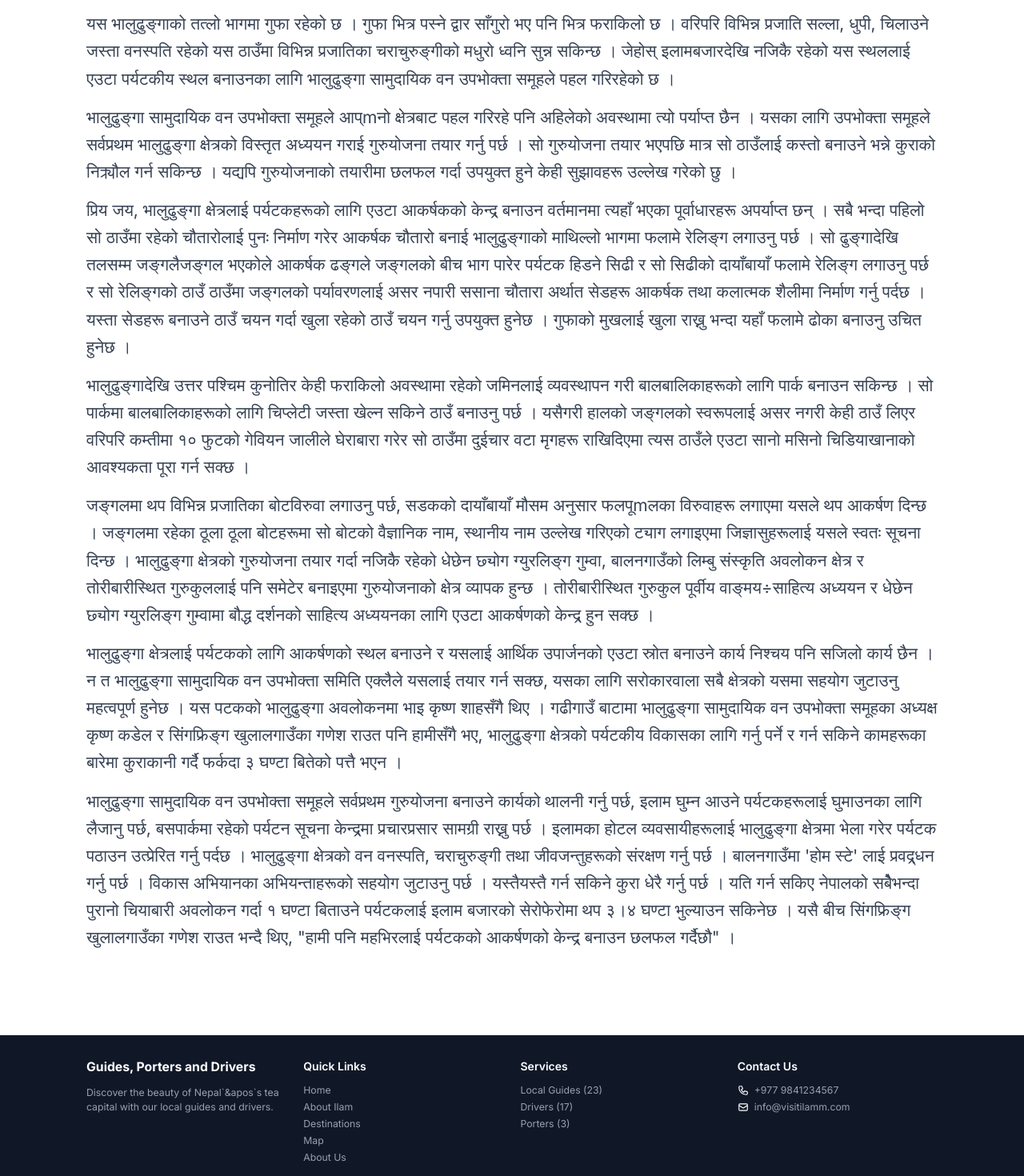
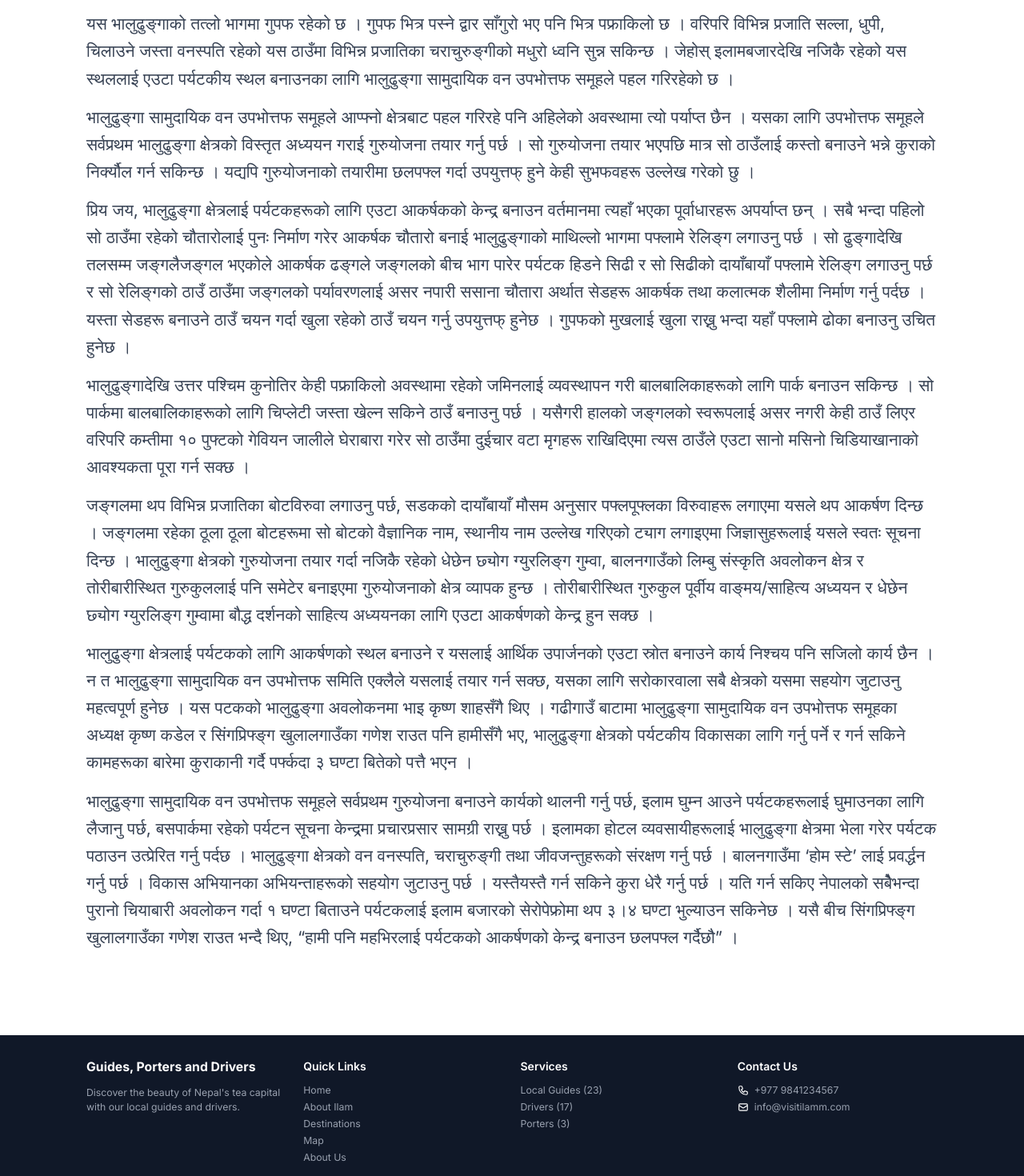
Before and after one commit to Nenson7/tourism, a Next.js app: page /blog/alauddin-ko-batti-chiya-ko-patti-bhalu-dhunga in a window 1280 px wide. Shown: the part 440-1910 px from the top of the page at 80% size. Built offline with nearby package versions, Linux system fonts and the light colour scheme.

Commit message:
fix: blog text and &apos fix

```diff
--- a/app/blog/page.tsx
+++ b/app/blog/page.tsx
@@ -19,7 +19,7 @@ export default function BlogPage() {
               Discover Ilam
             </h2>
             <p className="text-base sm:text-lg text-gray-600 max-w-2xl mx-auto">
-              Stories, experiences, and insights from Nepal`&apos`s beautiful eastern district
+              {`Stories, experiences, and insights from Nepal's beautiful eastern district`}
             </p>
           </div>
 
--- a/components/Footer.tsx
+++ b/components/Footer.tsx
@@ -8,7 +8,7 @@ const Footer = () => {
           <div>
             <h3 className="text-lg font-bold mb-3">Guides, Porters and Drivers</h3>
             <p className="text-gray-400 text-sm">
-              Discover the beauty of Nepal`&apos`s tea capital with our local guides and drivers.
+              {`Discover the beauty of Nepal's tea capital with our local guides and drivers.`}
             </p>
           </div>
           <div>
--- a/data/blog-posts.ts
+++ b/data/blog-posts.ts
@@ -10,20 +10,14 @@ export const BLOG_POSTS: BlogPost[] = [
     date: "२०६९ मंसिर ३",
     readTime: "5 min read",
     image: "/static/blog/blog-1.jpg",
-    content: `प्रिय जय, यस पटकको दशैं बिदाका बेला इलाम बजारदेखि आधा घण्टाको समयमा पैदलै हिडेर पुगिने भालुढुङ्गातिर घुम्न गएको थिए । चियाबारी बीचमा रेलिङ्गबाटो हुँदै दायाँबायाँ चियाका पत्तीहरूको सुगन्धित र मनमोहक वातावरणमा रम्दै जाँदा अझ रमाइलो हुन्छ ।  यहाँ अजङ्गको विशाल गोलो आकारको ढुङ्गा रहेको छ । यस ढुङ्गालाई भालुढुङ्गा भन्ने गरिएको हुनाले सो ढुङ्गा रहेको स्थान वरिपरिको ठाउँलाई नै भालुढुङ्गा भन्ने गरिएको छ । करिब १३ हेक्टर क्षेत्रफल ओगटेको भालुढुङ्गा क्षेत्र जङ्गलले ढाकिएकोे छ । यस भालुढुङ्गाको माथिल्लो भागबाट पश्चिमतर्पm हेर्दा पुवाखोलाको नागवेली दृश्य मनमोहक देखिन्छ भने पारिपटिृको तोरीबारी क्षेत्रको दृश्य पनि राम्रो देखिन्छ । पर्यटकहरूको सुविधाका लागि गोलो आकारको चौतारो पनि बनाइएको छ । यहाँबाट १५ मिनेटमा चुरघाँटी हुँदै धेछेन छ्योग ग्युरलिङ्ग गुम्वा पुग्न सकिन्छ ।
-
-यस भालुढुङ्गाको तत्लो भागमा गुफा रहेको छ । गुफा भित्र पस्ने द्वार साँगुरो भए पनि भित्र फराकिलो छ । वरिपरि विभिन्न प्रजाति सल्ला, धुपी, चिलाउने जस्ता वनस्पति रहेको यस ठाउँमा विभिन्न प्रजातिका चराचुरुङ्गीको मधुरो ध्वनि सुन्न सकिन्छ । जेहोस् इलामबजारदेखि नजिकै रहेको यस स्थललाई एउटा पर्यटकीय स्थल बनाउनका लागि भालुढुङ्गा सामुदायिक वन उपभोक्ता समूहले पहल गरिरहेको छ ।
-
-भालुढुङ्गा सामुदायिक वन उपभोक्ता समूहले आप्mनो क्षेत्रबाट पहल गरिरहे पनि अहिलेको अवस्थामा त्यो पर्याप्त छैन । यसका लागि उपभोक्ता समूहले सर्वप्रथम भालुढुङ्गा क्षेत्रको विस्तृत अध्ययन गराई गुरुयोजना तयार गर्नु पर्छ । सो गुरुयोजना तयार भएपछि मात्र सो ठाउँलाई कस्तो बनाउने भन्ने कुराको निक्र्यौल गर्न सकिन्छ । यद्यपि गुरुयोजनाको तयारीमा छलफल गर्दा उपयुक्त हुने केही सुझावहरू उल्लेख गरेको छु ।
-
-प्रिय जय, भालुढुङ्गा क्षेत्रलाई पर्यटकहरूको लागि एउटा आकर्षकको केन्द्र बनाउन वर्तमानमा त्यहाँ भएका पूर्वाधारहरू अपर्याप्त छन् । सबै भन्दा पहिलो सो ठाउँमा रहेको चौतारोलाई पुनः निर्माण गरेर आकर्षक चौतारो बनाई भालुढुङ्गाको माथिल्लो भागमा फलामे रेलिङ्ग लगाउनु पर्छ । सो ढुङ्गादेखि तलसम्म जङ्गलैजङ्गल भएकोले आकर्षक ढङ्गले जङ्गलको बीच भाग पारेर पर्यटक हिडने सिढी र सो सिढीको दायाँबायाँ फलामे रेलिङ्ग लगाउनु पर्छ र सो रेलिङ्गको ठाउँ ठाउँमा जङ्गलको पर्यावरणलाई असर नपारी ससाना चौतारा अर्थात सेडहरू आकर्षक तथा कलात्मक शैलीमा निर्माण गर्नु पर्दछ । यस्ता सेडहरू बनाउने ठाउँ चयन गर्दा खुला रहेको ठाउँ चयन गर्नु उपयुक्त हुनेछ । गुफाको मुखलाई खुला राख्नु भन्दा यहाँ फलामे ढोका बनाउनु उचित हुनेछ ।
-
-भालुढुङ्गादेखि उत्तर पश्चिम कुनोतिर केही फराकिलो अवस्थामा रहेको जमिनलाई व्यवस्थापन गरी बालबालिकाहरूको लागि पार्क बनाउन सकिन्छ । सो पार्कमा बालबालिकाहरूको लागि चिप्लेटी जस्ता खेल्न सकिने ठाउँ बनाउनु पर्छ । यसैगरी हालको जङ्गलको स्वरूपलाई असर नगरी केही ठाउँ लिएर वरिपरि कम्तीमा १० फुटको गेवियन जालीले घेराबारा गरेर सो ठाउँमा दुईचार वटा मृगहरू राखिदिएमा त्यस ठाउँले एउटा सानो मसिनो चिडियाखानाको आवश्यकता पूरा गर्न सक्छ ।
-
-जङ्गलमा थप विभिन्न प्रजातिका बोटविरुवा लगाउनु पर्छ, सडकको दायाँबायाँ मौसम अनुसार फलपूmलका विरुवाहरू लगाएमा यसले थप आकर्षण दिन्छ । जङ्गलमा रहेका ठूला ठूला बोटहरूमा सो बोटको वैज्ञानिक नाम, स्थानीय नाम उल्लेख गरिएको ट्याग लगाइएमा जिज्ञासुहरूलाई यसले स्वतः सूचना दिन्छ । भालुढुङ्गा क्षेत्रको गुरुयोजना तयार गर्दा नजिकै रहेको धेछेन छ्योग ग्युरलिङ्ग गुम्वा, बालनगाउँको लिम्बु संस्कृति अवलोकन क्षेत्र र तोरीबारीस्थित गुरुकुललाई पनि समेटेर बनाइएमा गुरुयोजनाको क्षेत्र व्यापक हुन्छ । तोरीबारीस्थित गुरुकुल पूर्वीय वाङ्मय÷साहित्य अध्ययन र धेछेन छ्योग ग्युरलिङ्ग गुम्वामा बौद्ध दर्शनको साहित्य अध्ययनका लागि एउटा आकर्षणको केन्द्र हुन सक्छ ।
-
-भालुढुङ्गा क्षेत्रलाई पर्यटकको लागि आकर्षणको स्थल बनाउने र यसलाई आर्थिक उपार्जनको एउटा स्रोत बनाउने कार्य निश्चय पनि सजिलो कार्य छैन । न त भालुढुङ्गा सामुदायिक वन उपभोक्ता समिति एक्लैले यसलाई तयार गर्न सक्छ, यसका लागि सरोकारवाला सबै क्षेत्रको यसमा सहयोग जुटाउनु महत्वपूर्ण हुनेछ । यस पटकको भालुढुङ्गा अवलोकनमा भाइ कृष्ण शाहसँगै थिए । गढीगाउँ बाटामा भालुढुङ्गा सामुदायिक वन उपभोक्ता समूहका अध्यक्ष कृष्ण कडेल र सिंगफ्रिङ्ग खुलालगाउँका गणेश राउत पनि हामीसँगै भए, भालुढुङ्गा क्षेत्रको पर्यटकीय विकासका लागि गर्नु पर्ने र गर्न सकिने कामहरूका बारेमा कुराकानी गर्दै फर्कदा ३ घण्टा बितेको पत्तै भएन ।
-
-भालुढुङ्गा सामुदायिक वन उपभोक्ता समूहले सर्वप्रथम गुरुयोजना बनाउने कार्यको थालनी गर्नु पर्छ, इलाम घुम्न आउने पर्यटकहरूलाई घुमाउनका लागि लैजानु पर्छ, बसपार्कमा रहेको पर्यटन सूचना केन्द्रमा प्रचारप्रसार सामग्री राख्नु पर्छ । इलामका होटल व्यवसायीहरूलाई भालुढुङ्गा क्षेत्रमा भेला गरेर पर्यटक पठाउन उत्प्रेरित गर्नु पर्दछ । भालुढुङ्गा क्षेत्रको वन वनस्पति, चराचुरुङ्गी तथा जीवजन्तुहरूको संरक्षण गर्नु पर्छ । बालनगाउँमा 'होम स्टे' लाई प्रवद्र्धन गर्नु पर्छ । विकास अभियानका अभियन्ताहरूको सहयोग जुटाउनु पर्छ । यस्तैयस्तै गर्न सकिने कुरा धेरै गर्नु पर्छ । यति गर्न सकिए नेपालको सबेैभन्दा पुरानो चियाबारी अवलोकन गर्दा १ घण्टा बिताउने पर्यटकलाई इलाम बजारको सेरोफेरोमा थप ३।४ घण्टा भुल्याउन सकिनेछ । यसै बीच सिंगफ्रिङ्ग खुलालगाउँका गणेश राउत भन्दै थिए, "हामी पनि महभिरलाई पर्यटकको आकर्षणको केन्द्र बनाउन छलफल गर्दैछौ" ।`
+    content: `
+प्रिय जय, यस पटकको दशैं बिदाका बेला इलाम बजारदेखि आधा घण्टाको समयमा पैदलै हिडेर पुगिने भालुढुङ्गातिर घुम्न गएको थिए । चियाबारी बीचमा रेलिङ्गबाटो हुँदै दायाँबायाँ चियाका पत्तीहरूको सुगन्धित र मनमोहक वातावरणमा रम्दै जाँदा अभफ् रमाइलो हुन्छ ।  यहाँ अजङ्गको विशाल गोलो आकारको ढुङ्गा रहेको छ । यस ढुङ्गालाई भालुढुङ्गा भन्ने गरिएको हुनाले सो ढुङ्गा रहेको स्थान वरिपरिको ठाउँलाई नै भालुढुङ्गा भन्ने गरिएको छ । करिब १३ हेक्टर क्षेत्रपफ्ल ओगटेको भालुढुङ्गा क्षेत्र जङ्गलले ढाकिएको छ । यस भालुढुङ्गाको माथिल्लो भागबाट पश्चिमतर्पफ् हेर्दा पुवाखोलाको नागवेली दृश्य मनमोहक देखिन्छ भने पारिपटिृको तोरीबारी क्षेत्रको दृश्य पनि राम्रो देखिन्छ । पर्यटकहरूको सुविधाका लागि गोलो आकारको चौतारो पनि बनाइएको छ । यहाँबाट १५ मिनेटमा चुरघाँटी हुँदै धेछेन छ्योग ग्युरलिङ्ग गुम्वा पुग्न सकिन्छ ।\n\n
+यस भालुढुङ्गाको तत्लो भागमा गुपफ रहेको छ । गुपफ भित्र पस्ने द्वार साँगुरो भए पनि भित्र पफ्राकिलो छ । वरिपरि विभिन्न प्रजाति सल्ला, धुपी, चिलाउने जस्ता वनस्पति रहेको यस ठाउँमा विभिन्न प्रजातिका चराचुरुङ्गीको मधुरो ध्वनि सुन्न सकिन्छ । जेहोस् इलामबजारदेखि नजिकै रहेको यस स्थललाई एउटा पर्यटकीय स्थल बनाउनका लागि भालुढुङ्गा सामुदायिक वन उपभोत्तफ समूहले पहल गरिरहेको छ । \n\n
+भालुढुङ्गा सामुदायिक वन उपभोत्तफ समूहले आप्फ्नो क्षेत्रबाट पहल गरिरहे पनि अहिलेको अवस्थामा त्यो पर्याप्त छैन । यसका लागि उपभोत्तफ समूहले सर्वप्रथम भालुढुङ्गा क्षेत्रको विस्तृत अध्ययन गराई गुरुयोजना तयार गर्नु पर्छ । सो गुरुयोजना तयार भएपछि मात्र सो ठाउँलाई कस्तो बनाउने भन्ने कुराको निर्क्यौल गर्न सकिन्छ । यद्यपि गुरुयोजनाको तयारीमा छलपफ्ल गर्दा उपयुत्तफ् हुने केही सुभफवहरू उल्लेख गरेको छु । \n\n
+प्रिय जय, भालुढुङ्गा क्षेत्रलाई पर्यटकहरूको लागि एउटा आकर्षकको केन्द्र बनाउन वर्तमानमा त्यहाँ भएका पूर्वाधारहरू अपर्याप्त छन् । सबै भन्दा पहिलो सो ठाउँमा रहेको चौतारोलाई पुनः निर्माण गरेर आकर्षक चौतारो बनाई भालुढुङ्गाको माथिल्लो भागमा पफ्लामे रेलिङ्ग लगाउनु पर्छ । सो ढुङ्गादेखि तलसम्म जङ्गलैजङ्गल भएकोले आकर्षक ढङ्गले जङ्गलको बीच भाग पारेर पर्यटक हिडने सिढी र सो सिढीको दायाँबायाँ पफ्लामे रेलिङ्ग लगाउनु पर्छ र सो रेलिङ्गको ठाउँ ठाउँमा जङ्गलको पर्यावरणलाई असर नपारी ससाना चौतारा अर्थात सेडहरू आकर्षक तथा कलात्मक शैलीमा निर्माण गर्नु पर्दछ । यस्ता सेडहरू बनाउने ठाउँ चयन गर्दा खुला रहेको ठाउँ चयन गर्नु उपयुत्तफ् हुनेछ । गुपफको मुखलाई खुला राख्नु भन्दा यहाँ पफ्लामे ढोका बनाउनु उचित हुनेछ । \n\n
+	भालुढुङ्गादेखि उत्तर पश्चिम कुनोतिर केही पफ्राकिलो अवस्थामा रहेको जमिनलाई व्यवस्थापन गरी बालबालिकाहरूको लागि पार्क बनाउन सकिन्छ । सो पार्कमा बालबालिकाहरूको लागि चिप्लेटी जस्ता खेल्न सकिने ठाउँ बनाउनु पर्छ । यसैगरी हालको जङ्गलको स्वरूपलाई असर नगरी केही ठाउँ लिएर वरिपरि कम्तीमा १० पुफ्टको गेवियन जालीले घेराबारा गरेर सो ठाउँमा दुईचार वटा मृगहरू राखिदिएमा त्यस ठाउँले एउटा सानो मसिनो चिडियाखानाको आवश्यकता पूरा गर्न सक्छ ।  \n\n
+	जङ्गलमा थप विभिन्न प्रजातिका बोटविरुवा लगाउनु पर्छ, सडकको दायाँबायाँ मौसम अनुसार पफ्लपूफ्लका विरुवाहरू लगाएमा यसले थप आकर्षण दिन्छ । जङ्गलमा रहेका ठूला ठूला बोटहरूमा सो बोटको वैज्ञानिक नाम, स्थानीय नाम उल्लेख गरिएको ट्याग लगाइएमा जिज्ञासुहरूलाई यसले स्वतः सूचना दिन्छ । भालुढुङ्गा क्षेत्रको गुरुयोजना तयार गर्दा नजिकै रहेको धेछेन छ्योग ग्युरलिङ्ग गुम्वा, बालनगाउँको लिम्बु संस्कृति अवलोकन क्षेत्र र तोरीबारीस्थित गुरुकुललाई पनि समेटेर बनाइएमा गुरुयोजनाको क्षेत्र व्यापक हुन्छ । तोरीबारीस्थित गुरुकुल पूर्वीय वाङ्मय/साहित्य अध्ययन र धेछेन छ्योग ग्युरलिङ्ग गुम्वामा बौद्ध दर्शनको साहित्य अध्ययनका लागि एउटा आकर्षणको केन्द्र हुन सक्छ । \n\n
+भालुढुङ्गा क्षेत्रलाई पर्यटकको लागि आकर्षणको स्थल बनाउने र यसलाई आर्थिक उपार्जनको एउटा स्रोत बनाउने कार्य निश्चय पनि सजिलो कार्य छैन । न त भालुढुङ्गा सामुदायिक वन उपभोत्तफ समिति एक्लैले यसलाई तयार गर्न सक्छ, यसका लागि सरोकारवाला सबै क्षेत्रको यसमा सहयोग जुटाउनु महत्वपूर्ण हुनेछ ।  यस पटकको भालुढुङ्गा अवलोकनमा भाइ कृष्ण शाहसँगै थिए । गढीगाउँ बाटामा भालुढुङ्गा सामुदायिक वन उपभोत्तफ समूहका अध्यक्ष कृष्ण कडेल र सिंगप्रिफ्ङ्ग खुलालगाउँका गणेश राउत पनि हामीसँगै भए, भालुढुङ्गा क्षेत्रको पर्यटकीय विकासका लागि गर्नु पर्ने र गर्न सकिने कामहरूका बारेमा कुराकानी गर्दै पर्फ्कदा ३ घण्टा बितेको पत्तै भएन । \n\n
+भालुढुङ्गा सामुदायिक वन उपभोत्तफ समूहले सर्वप्रथम गुरुयोजना बनाउने कार्यको थालनी गर्नु पर्छ, इलाम घुम्न आउने पर्यटकहरूलाई घुमाउनका लागि लैजानु पर्छ, बसपार्कमा रहेको पर्यटन सूचना केन्द्रमा प्रचारप्रसार सामग्री राख्नु पर्छ । इलामका होटल व्यवसायीहरूलाई भालुढुङ्गा क्षेत्रमा भेला गरेर पर्यटक पठाउन उत्प्रेरित गर्नु पर्दछ । भालुढुङ्गा क्षेत्रको वन वनस्पति, चराचुरुङ्गी तथा जीवजन्तुहरूको संरक्षण गर्नु पर्छ । बालनगाउँमा ‘होम स्टे’ लाई प्रवर्द्धन गर्नु पर्छ । विकास अभियानका अभियन्ताहरूको सहयोग जुटाउनु पर्छ । यस्तैयस्तै गर्न सकिने कुरा धेरै गर्नु पर्छ । यति गर्न सकिए नेपालको सबेैभन्दा पुरानो चियाबारी अवलोकन गर्दा १ घण्टा बिताउने पर्यटकलाई इलाम बजारको सेरोपेफ्रोमा थप ३।४ घण्टा भुल्याउन सकिनेछ । यसै बीच सिंगप्रिफ्ङ्ग खुलालगाउँका गणेश राउत भन्दै थिए, “हामी पनि महभिरलाई पर्यटकको आकर्षणको केन्द्र बनाउन छलपफ्ल गर्दैछौ” । \n\n`
   }
 ];
```
Also changed, not shown: components/BlogPage.tsx (deleted, +0 -76 lines).
